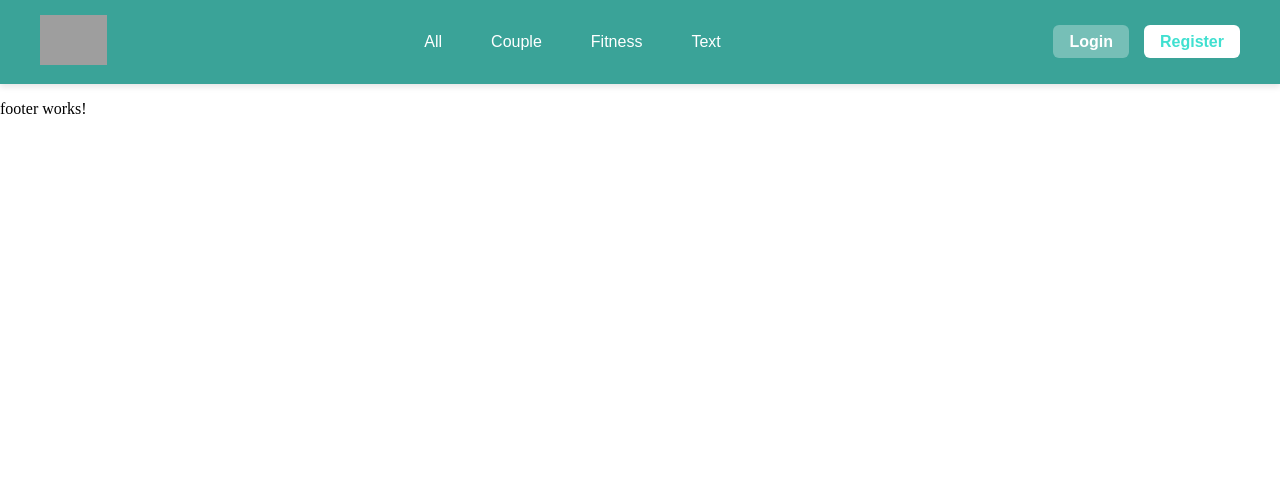
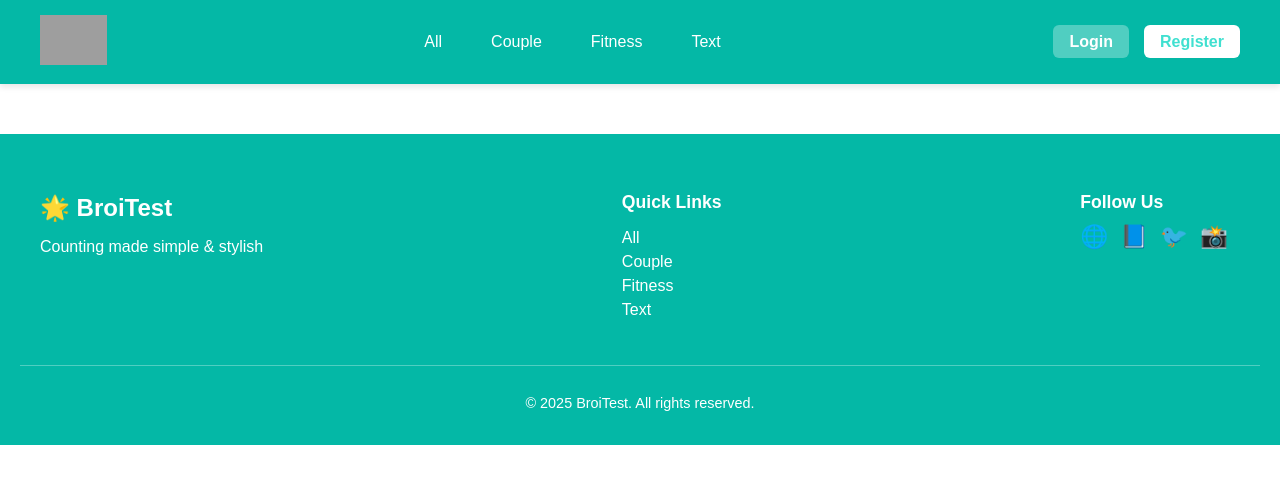
Before and after one commit to AnitaAlexieva/Facebook-Project, an Angular app in the folder my-blog/: page / in a window 1280 px wide. Shown: the top 484 px of the page. Built offline with nearby package versions, Linux system fonts and the light colour scheme; no server answers; grey boxes are pictures that could not be loaded.

Commit message:
Create footer

```diff
--- a/my-blog/src/app/core/footer/footer.css
+++ b/my-blog/src/app/core/footer/footer.css
@@ -0,0 +1,66 @@
+.footer {
+  background: #04b8a6;
+  color: white;
+  padding: 40px 20px 20px;
+  font-family: 'Arial', sans-serif;
+  margin-top: 50px;
+}
+
+.footer-content {
+  display: flex;
+  justify-content: space-between;
+  flex-wrap: wrap;
+  gap: 30px;
+  max-width: 1200px;
+  margin: 0 auto;
+}
+
+.footer-logo h2 {
+  margin-bottom: 10px;
+}
+
+.footer-links h3,
+.footer-social h3 {
+  margin-bottom: 10px;
+  font-size: 1.1rem;
+}
+
+.footer-links ul {
+  list-style: none;
+  padding: 0;
+}
+
+.footer-links li {
+  margin-bottom: 6px;
+}
+
+.footer-links a {
+  color: white;
+  text-decoration: none;
+  transition: color 0.3s ease;
+}
+
+.footer-links a:hover {
+  color: #ffeb3b;
+}
+
+.footer-social .social-icons a {
+  text-decoration: none;
+  color: white;
+  font-size: 1.4rem;
+  margin-right: 12px;
+  transition: transform 0.3s ease, color 0.3s ease;
+}
+
+.footer-social .social-icons a:hover {
+  transform: scale(1.2);
+  color: #ffeb3b;
+}
+
+.footer-bottom {
+  margin-top: 30px;
+  text-align: center;
+  font-size: 0.9rem;
+  border-top: 1px solid rgba(255,255,255,0.3);
+  padding-top: 15px;
+}
--- a/my-blog/src/app/core/footer/footer.html
+++ b/my-blog/src/app/core/footer/footer.html
@@ -1 +1,32 @@
-<p>footer works!</p>
+<footer class="footer">
+  <div class="footer-content">
+    <div class="footer-logo">
+      <h2>🌟 BroiTest</h2>
+      <p>Counting made simple & stylish</p>
+    </div>
+
+    <div class="footer-links">
+      <h3>Quick Links</h3>
+      <ul>
+        <li><a href="#">All</a></li>
+        <li><a href="#">Couple</a></li>
+        <li><a href="#">Fitness</a></li>
+        <li><a href="#">Text</a></li>
+      </ul>
+    </div>
+
+    <div class="footer-social">
+      <h3>Follow Us</h3>
+      <div class="social-icons">
+        <a href="#">🌐</a>
+        <a href="#">📘</a>
+        <a href="#">🐦</a>
+        <a href="#">📸</a>
+      </div>
+    </div>
+  </div>
+
+  <div class="footer-bottom">
+    <p>© 2025 BroiTest. All rights reserved.</p>
+  </div>
+</footer>
--- a/my-blog/src/app/core/header/header.css
+++ b/my-blog/src/app/core/header/header.css
@@ -9,7 +9,7 @@
   justify-content: space-between;
   align-items: center;
   padding: 15px 40px;
-  background: #3aa398;
+  background: #04b8a6;
   font-family: 'Arial', sans-serif;
   box-shadow: 0 3px 6px rgba(0,0,0,0.1);
 }
```
